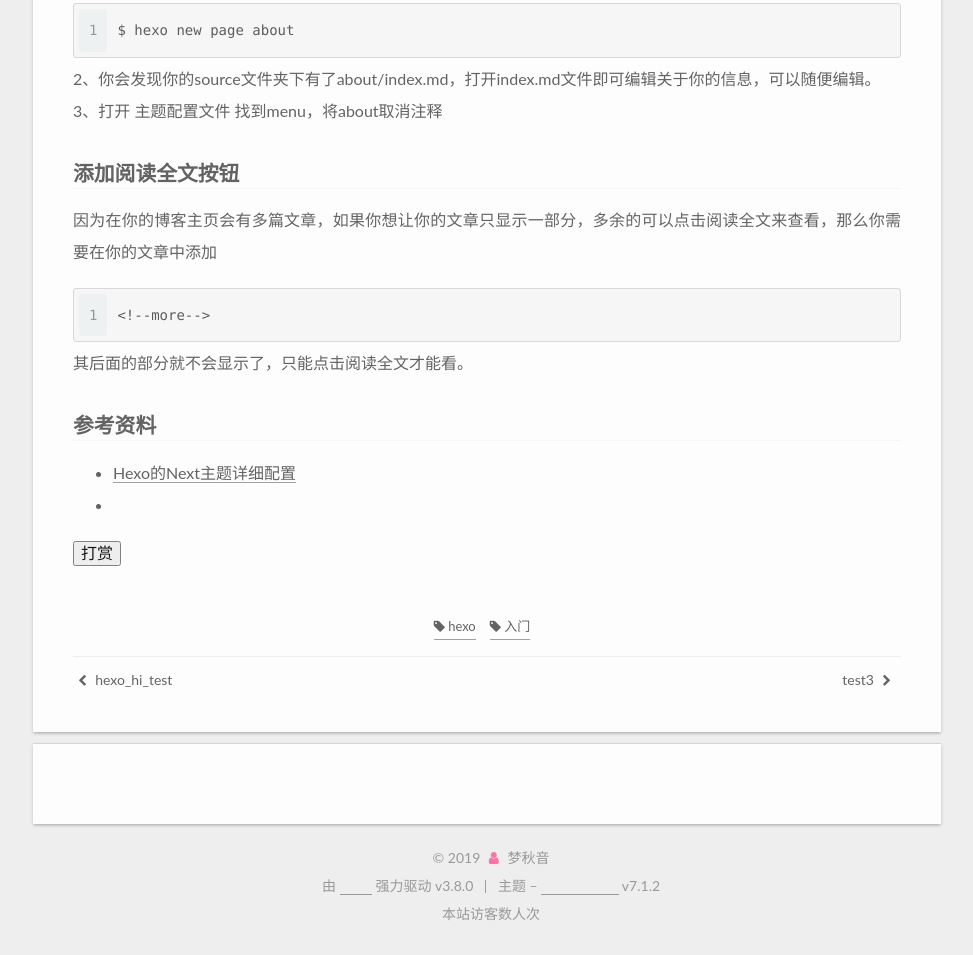
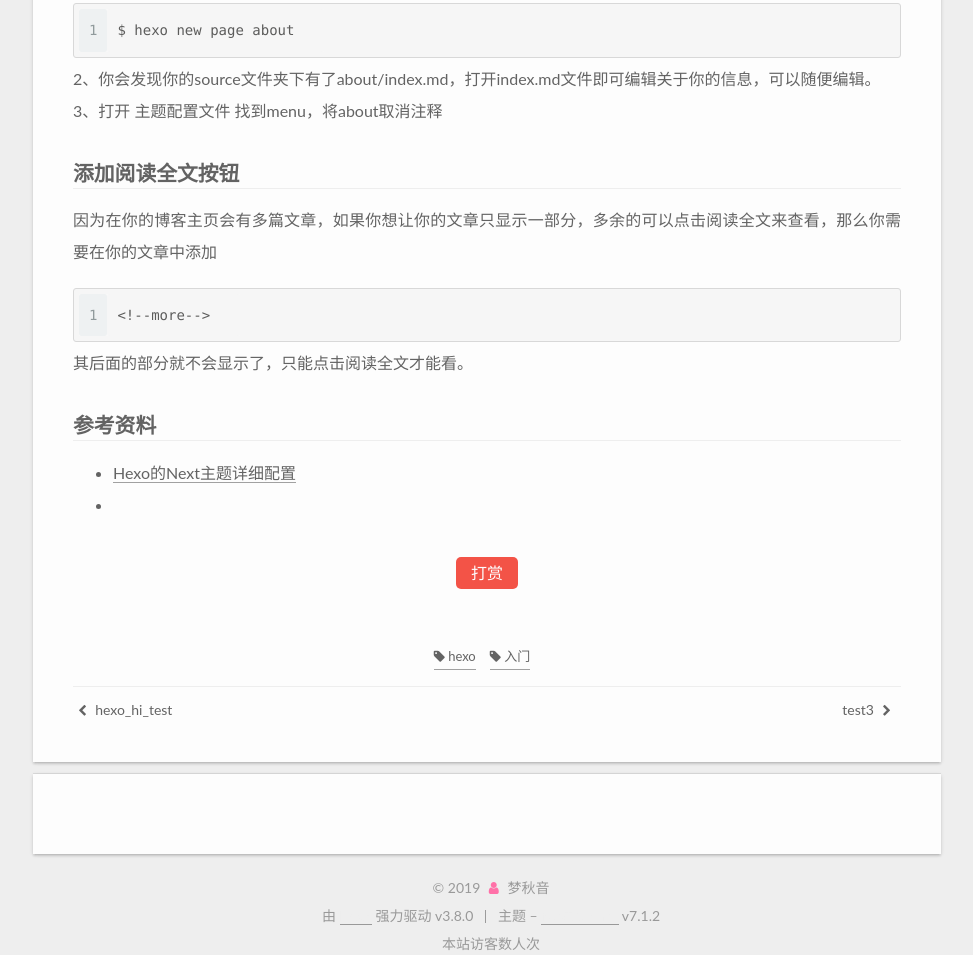
Before and after one commit to ChiuinMeng/ChiuinMeng.github.io, a plain HTML site: page 2019/06/13/hexo-test2/index.html in a window 1280 px wide. Shown: the part 1121-2076 px from the top of the page, without its empty margins (279-1252 px from the left). Drawn offline with Linux system fonts and the light colour scheme; no server answers; a script that the page names is missing.

Commit message:
Site updated: 2019-06-14 04:27:39

```diff
--- a/css/main.css
+++ b/css/main.css
@@ -1622,6 +1622,49 @@ pre .javascript .function {
 .fancybox-close:hover {
   border: none;
 }
+#reward-container {
+  padding: 10px 0;
+  margin: 20px auto;
+  width: 90%;
+  text-align: center;
+}
+#reward-button {
+  cursor: pointer;
+  border: 0;
+  outline: 0;
+  display: inline-block;
+  vertical-align: text-top;
+  margin: 0;
+  padding: 0 15px;
+  border-radius: 5px;
+  height: 32px;
+  line-height: 32px;
+  font-size: 16px;
+  color: #fff;
+  background: #f44336;
+  letter-spacing: normal;
+  text-transform: none;
+  text-indent: 0px;
+  text-shadow: none;
+}
+#reward-button span:hover {
+  background: #f7877f;
+}
+#qr {
+  padding-top: 20px;
+}
+#qr a {
+  border: 0;
+}
+#qr img {
+  width: 180px;
+  max-width: 100%;
+  display: inline-block;
+  margin: 0.8em 2em 0 2em;
+}
+#qr p {
+  text-align: center;
+}
 .rtl.post-body p,
 .rtl.post-body a,
 .rtl.post-body h1,
@@ -1764,7 +1807,7 @@ pre .javascript .function {
   width: 4px;
   height: 4px;
   border-radius: 50%;
-  background: #39ff34;
+  background: #4fffff;
 }
 .feed-link,
 .chat {
@@ -2877,13 +2920,14 @@ ul.breadcrumb li+li:last-child {
 }
 .post-body h3 {
   font-size: 1.3em;
-  border-bottom: 1px dotted #eee;
+  border-bottom: 1px solid #eee;
 }
 .post-body h3 code {
   font-size: 1em;
 }
 .post-body h4 {
   font-size: 1.2em;
+  border-bottom: 1px dotted #eee;
 }
 .post-body h4 code {
   font-size: 1em;
```
Also changed, not shown: 2019/06/13/hello-world/index.html (+3 -4 lines), 2019/06/13/hexo-hi-test/index.html (+3 -4 lines), 2019/06/13/hexo-test2/index.html (+3 -4 lines), 2019/06/14/test3/index.html (+3 -4 lines), about/index.html (+3 -4 lines), archives/2019/06/index.html (+3 -4 lines), archives/2019/index.html (+3 -4 lines), archives/index.html (+3 -4 lines), categories/index.html (+3 -4 lines), index.html (+3 -4 lines), tags/hexo/index.html (+3 -4 lines), tags/index.html (+3 -4 lines), tags/入门/index.html (+3 -4 lines).
